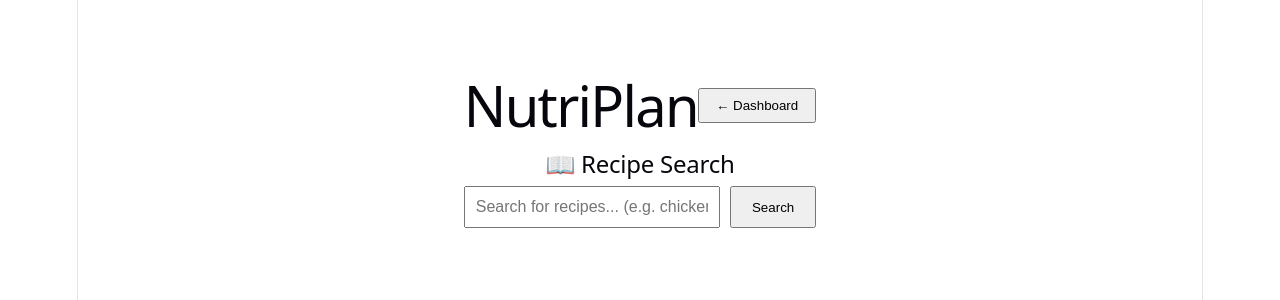
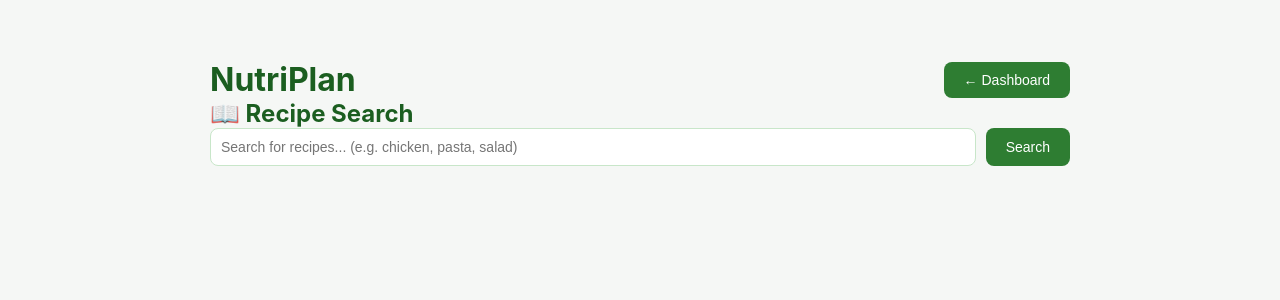
Before and after one commit to menah7419/meal-planner-app, a React app in the folder frontend/: page /recipes in a window 1280 px wide. Shown: the top 300 px of the page. Built offline with nearby package versions, Linux system fonts and the light colour scheme; the HTML template or start-up script is replaced by a standard one.

Commit message:
Recipe detail popup complete

```diff
--- a/frontend/src/index.css
+++ b/frontend/src/index.css
@@ -1,111 +1,90 @@
-:root {
-  --text: #6b6375;
-  --text-h: #08060d;
-  --bg: #fff;
-  --border: #e5e4e7;
-  --code-bg: #f4f3ec;
-  --accent: #aa3bff;
-  --accent-bg: rgba(170, 59, 255, 0.1);
-  --accent-border: rgba(170, 59, 255, 0.5);
-  --social-bg: rgba(244, 243, 236, 0.5);
-  --shadow:
-    rgba(0, 0, 0, 0.1) 0 10px 15px -3px, rgba(0, 0, 0, 0.05) 0 4px 6px -2px;
-
-  --sans: system-ui, 'Segoe UI', Roboto, sans-serif;
-  --heading: system-ui, 'Segoe UI', Roboto, sans-serif;
-  --mono: ui-monospace, Consolas, monospace;
-
-  font: 18px/145% var(--sans);
-  letter-spacing: 0.18px;
-  color-scheme: light dark;
-  color: var(--text);
-  background: var(--bg);
-  font-synthesis: none;
-  text-rendering: optimizeLegibility;
-  -webkit-font-smoothing: antialiased;
-  -moz-osx-font-smoothing: grayscale;
-
-  @media (max-width: 1024px) {
-    font-size: 16px;
-  }
-}
-
-@media (prefers-color-scheme: dark) {
-  :root {
-    --text: #9ca3af;
-    --text-h: #f3f4f6;
-    --bg: #16171d;
-    --border: #2e303a;
-    --code-bg: #1f2028;
-    --accent: #c084fc;
-    --accent-bg: rgba(192, 132, 252, 0.15);
-    --accent-border: rgba(192, 132, 252, 0.5);
-    --social-bg: rgba(47, 48, 58, 0.5);
-    --shadow:
-      rgba(0, 0, 0, 0.4) 0 10px 15px -3px, rgba(0, 0, 0, 0.25) 0 4px 6px -2px;
-  }
-
-  #social .button-icon {
-    filter: invert(1) brightness(2);
-  }
+* {
+  margin: 0;
+  padding: 0;
+  box-sizing: border-box;
 }
 
 body {
-  margin: 0;
+  font-family: -apple-system, BlinkMacSystemFont, 'Segoe UI', Roboto, sans-serif;
+  background-color: #F5F7F5;
+  color: #212121;
 }
 
-#root {
-  width: 1126px;
-  max-width: 100%;
-  margin: 0 auto;
-  text-align: center;
-  border-inline: 1px solid var(--border);
-  min-height: 100svh;
-  display: flex;
-  flex-direction: column;
-  box-sizing: border-box;
+h1, h2, h3, h4 {
+  color: #1B5E20;
 }
 
-h1,
-h2 {
-  font-family: var(--heading);
+button {
+  background-color: #2E7D32;
+  color: white;
+  border: none;
+  border-radius: 8px;
+  padding: 10px 20px;
+  cursor: pointer;
+  font-size: 14px;
   font-weight: 500;
-  color: var(--text-h);
+  transition: background-color 0.2s;
 }
 
-h1 {
-  font-size: 56px;
-  letter-spacing: -1.68px;
-  margin: 32px 0;
-  @media (max-width: 1024px) {
-    font-size: 36px;
-    margin: 20px 0;
-  }
-}
-h2 {
-  font-size: 24px;
-  line-height: 118%;
-  letter-spacing: -0.24px;
-  margin: 0 0 8px;
-  @media (max-width: 1024px) {
-    font-size: 20px;
-  }
-}
-p {
-  margin: 0;
+button:hover {
+  background-color: #1B5E20;
 }
 
-code,
-.counter {
-  font-family: var(--mono);
-  display: inline-flex;
-  border-radius: 4px;
-  color: var(--text-h);
+input, textarea {
+  border: 1.5px solid #C8E6C9;
+  border-radius: 8px;
+  padding: 10px;
+  font-size: 14px;
+  width: 100%;
+  background: white;
+  color: #212121;
+  outline: none;
+  transition: border-color 0.2s;
 }
 
-code {
-  font-size: 15px;
-  line-height: 135%;
-  padding: 4px 8px;
-  background: var(--code-bg);
+input:focus, textarea:focus {
+  border-color: #2E7D32;
 }
+
+a {
+  color: #2E7D32;
+  text-decoration: none;
+  font-weight: 500;
+}
+
+a:hover {
+  text-decoration: underline;
+}
+
+table {
+  border-collapse: collapse;
+  width: 100%;
+}
+
+th {
+  background-color: #E8F5E9 !important;
+  color: #1B5E20 !important;
+  font-weight: 600;
+}
+
+td, th {
+  border: 1px solid #C8E6C9 !important;
+  padding: 10px;
+}
+
+td:hover {
+  background-color: #F1F8E9 !important;
+}
+
+::-webkit-scrollbar {
+  width: 6px;
+}
+
+::-webkit-scrollbar-track {
+  background: #F5F7F5;
+}
+
+::-webkit-scrollbar-thumb {
+  background: #A5D6A7;
+  border-radius: 3px;
+}
--- a/frontend/src/pages/RecipeSearchPage.jsx
+++ b/frontend/src/pages/RecipeSearchPage.jsx
@@ -8,6 +8,9 @@ function RecipeSearchPage() {
   const [results, setResults] = useState([]);
   const [loading, setLoading] = useState(false);
   const [searched, setSearched] = useState(false);
+  const [selectedRecipe, setSelectedRecipe] = useState(null);
+  const [recipeDetail, setRecipeDetail] = useState(null);
+  const [loadingDetail, setLoadingDetail] = useState(false);
   const navigate = useNavigate();
 
   function getHeaders() {
@@ -30,11 +33,30 @@ function RecipeSearchPage() {
     setLoading(false);
   }
 
+  async function handleRecipeClick(recipe) {
+    setSelectedRecipe(recipe);
+    setLoadingDetail(true);
+    try {
+      const res = await axios.get(`${API_BASE}/api/recipes/detail/${recipe.id}`, {
+        headers: getHeaders()
+      });
+      setRecipeDetail(res.data);
+    } catch (err) {
+      console.error(err);
+    }
+    setLoadingDetail(false);
+  }
+
+  function closeModal() {
+    setSelectedRecipe(null);
+    setRecipeDetail(null);
+  }
+
   return (
     <div style={{ maxWidth: '900px', margin: '40px auto', padding: '20px' }}>
       <div style={{ display: 'flex', justifyContent: 'space-between', alignItems: 'center' }}>
         <h1>NutriPlan</h1>
-        <button onClick={() => navigate('/dashboard')} style={{ padding: '8px 16px' }}>← Dashboard</button>
+        <button onClick={() => navigate('/dashboard')}>← Dashboard</button>
       </div>
       <h2>📖 Recipe Search</h2>
 
@@ -43,9 +65,9 @@ function RecipeSearchPage() {
           value={query}
           onChange={e => setQuery(e.target.value)}
           placeholder="Search for recipes... (e.g. chicken, pasta, salad)"
-          style={{ flex: 1, padding: '10px', fontSize: '16px' }}
+          style={{ flex: 1 }}
         />
-        <button type="submit" style={{ padding: '10px 20px' }}>Search</button>
+        <button type="submit">Search</button>
       </form>
 
       {loading && <p>Searching recipes... 🔍</p>}
@@ -56,7 +78,19 @@ function RecipeSearchPage() {
 
       <div style={{ display: 'grid', gridTemplateColumns: 'repeat(auto-fill, minmax(250px, 1fr))', gap: '20px' }}>
         {results.map(recipe => (
-          <div key={recipe.id} style={{ border: '1px solid #ddd', borderRadius: '8px', overflow: 'hidden' }}>
+          <div key={recipe.id}
+            onClick={() => handleRecipeClick(recipe)}
+            style={{ border: '1px solid #C8E6C9', borderRadius: '8px', overflow: 'hidden',
+              cursor: 'pointer', transition: 'transform 0.2s, box-shadow 0.2s',
+              backgroundColor: 'white' }}
+            onMouseEnter={e => {
+              e.currentTarget.style.transform = 'translateY(-4px)';
+              e.currentTarget.style.boxShadow = '0 8px 20px rgba(0,0,0,0.1)';
+            }}
+            onMouseLeave={e => {
+              e.currentTarget.style.transform = 'translateY(0)';
+              e.currentTarget.style.boxShadow = 'none';
+            }}>
             {recipe.image && (
               <img src={recipe.image} alt={recipe.title}
                 style={{ width: '100%', height: '180px', objectFit: 'cover' }} />
@@ -76,6 +110,75 @@ function RecipeSearchPage() {
           </div>
         ))}
       </div>
+
+      {selectedRecipe && (
+        <div style={{ position: 'fixed', top: 0, left: 0, right: 0, bottom: 0,
+          backgroundColor: 'rgba(0,0,0,0.6)', zIndex: 1000,
+          display: 'flex', alignItems: 'center', justifyContent: 'center', padding: '20px' }}
+          onClick={closeModal}>
+          <div style={{ backgroundColor: 'white', borderRadius: '12px', maxWidth: '700px',
+            width: '100%', maxHeight: '85vh', overflowY: 'auto', padding: '24px' }}
+            onClick={e => e.stopPropagation()}>
+
+            <div style={{ display: 'flex', justifyContent: 'space-between', alignItems: 'flex-start', marginBottom: '16px' }}>
+              <h2 style={{ margin: 0 }}>{selectedRecipe.title}</h2>
+              <button onClick={closeModal} style={{ background: '#e74c3c', padding: '6px 12px' }}>✕ Close</button>
+            </div>
+
+            {selectedRecipe.image && (
+              <img src={selectedRecipe.image} alt={selectedRecipe.title}
+                style={{ width: '100%', height: '250px', objectFit: 'cover', borderRadius: '8px', marginBottom: '16px' }} />
+            )}
+
+            <div style={{ display: 'grid', gridTemplateColumns: '1fr 1fr 1fr 1fr', gap: '10px', marginBottom: '16px' }}>
+              <div style={{ background: '#E8F5E9', padding: '10px', borderRadius: '8px', textAlign: 'center' }}>
+                <div style={{ fontSize: '20px' }}>🔥</div>
+                <div style={{ fontWeight: 'bold' }}>{selectedRecipe.calories}</div>
+                <div style={{ fontSize: '12px', color: '#666' }}>calories</div>
+              </div>
+              <div style={{ background: '#E8F5E9', padding: '10px', borderRadius: '8px', textAlign: 'center' }}>
+                <div style={{ fontSize: '20px' }}>💪</div>
+                <div style={{ fontWeight: 'bold' }}>{selectedRecipe.protein}g</div>
+                <div style={{ fontSize: '12px', color: '#666' }}>protein</div>
+              </div>
+              <div style={{ background: '#E8F5E9', padding: '10px', borderRadius: '8px', textAlign: 'center' }}>
+                <div style={{ fontSize: '20px' }}>🍞</div>
+                <div style={{ fontWeight: 'bold' }}>{selectedRecipe.carbs}g</div>
+                <div style={{ fontSize: '12px', color: '#666' }}>carbs</div>
+              </div>
+              <div style={{ background: '#E8F5E9', padding: '10px', borderRadius: '8px', textAlign: 'center' }}>
+                <div style={{ fontSize: '20px' }}>🥑</div>
+                <div style={{ fontWeight: 'bold' }}>{selectedRecipe.fat}g</div>
+                <div style={{ fontSize: '12px', color: '#666' }}>fat</div>
+              </div>
+            </div>
+
+            <p style={{ color: '#666', marginBottom: '16px' }}>
+              ⏱ {selectedRecipe.readyInMinutes} mins | 🍽️ {selectedRecipe.servings} servings
+            </p>
+
+            {loadingDetail && <p>Loading recipe details... 🔍</p>}
+
+            {recipeDetail && (
+              <div>
+                <h3>Ingredients</h3>
+                <ul style={{ paddingLeft: '20px', marginBottom: '16px' }}>
+                  {recipeDetail.ingredients.map((ing, i) => (
+                    <li key={i} style={{ marginBottom: '4px' }}>{ing}</li>
+                  ))}
+                </ul>
+
+                <h3>Instructions</h3>
+                <ol style={{ paddingLeft: '20px' }}>
+                  {recipeDetail.instructions.map((step, i) => (
+                    <li key={i} style={{ marginBottom: '8px', lineHeight: '1.6' }}>{step}</li>
+                  ))}
+                </ol>
+              </div>
+            )}
+          </div>
+        </div>
+      )}
     </div>
   );
 }
```
Also changed, not shown: 1 other file (tests, documents, lock files or other folders).
